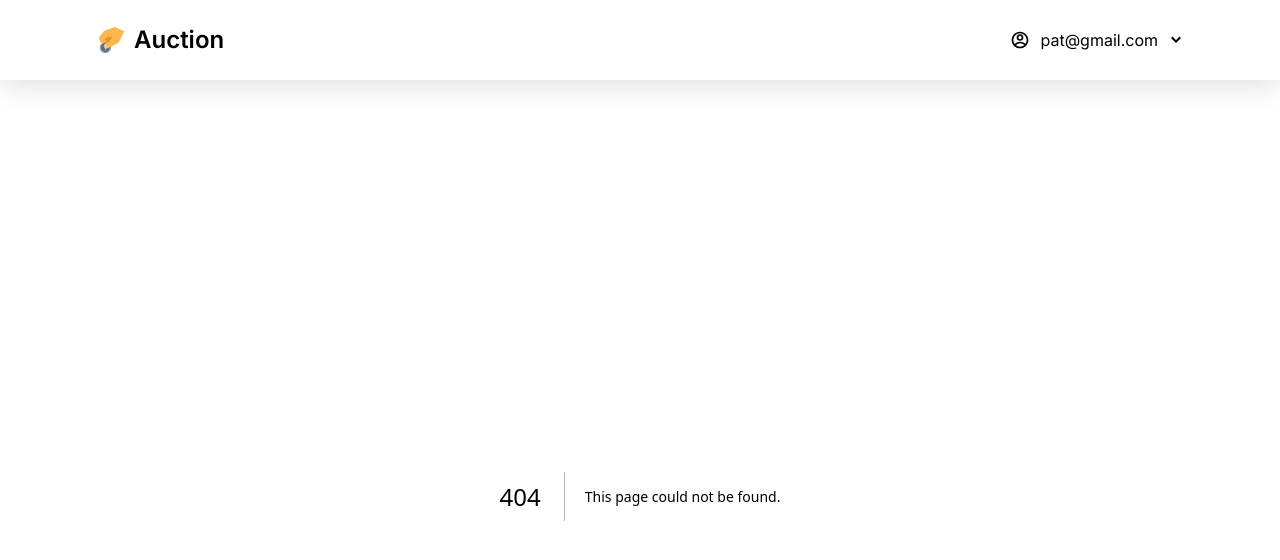
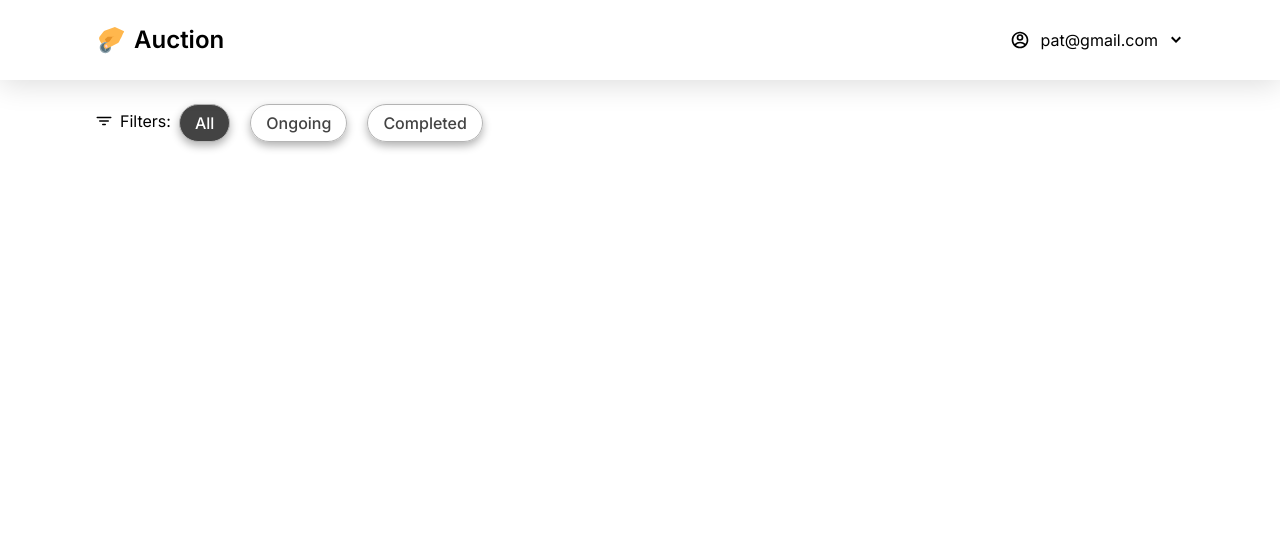
Before and after one commit to patrick-castro/auctioneer, a Next.js app: page /auction in a window 1280 px wide. Before the commit this address had no page. Shown: the top 560 px of the page. Built offline with nearby package versions, Linux system fonts and the light colour scheme.

Commit message:
Add Filter component

```diff
--- /dev/null
+++ b/app/auction/page.tsx
@@ -0,0 +1,59 @@
+'use client'
+import { IoFilter } from 'react-icons/io5'
+import cn from 'classnames'
+import { useState } from 'react'
+
+import './styles.css'
+
+type Filter = 'ALL' | 'ONGOING' | 'COMPLETED'
+
+enum FilterOption {
+  All = 'ALL',
+  Ongoing = 'ONGOING',
+  Completed = 'COMPLETED',
+}
+
+export default function Auction() {
+  const [filter, setFilter] = useState<Filter>('ALL')
+
+  const handleSelectFilter = (option: Filter) => {
+    setFilter(option)
+  }
+
+  return (
+    <main className='mx-8 sm:mx-24'>
+      <div className='flex items-baseline gap-2'>
+        <span className='flex items-center gap-2'>
+          <IoFilter />
+          <h2>Filters:</h2>
+        </span>
+        <div className='flex gap-5 mt-2'>
+          <button
+            className={cn('btn-filters', {
+              'selected-btn': filter === FilterOption.All,
+            })}
+            onClick={() => handleSelectFilter(FilterOption.All)}
+          >
+            All
+          </button>
+          <button
+            className={cn('btn-filters', {
+              'selected-btn': filter === FilterOption.Ongoing,
+            })}
+            onClick={() => handleSelectFilter(FilterOption.Ongoing)}
+          >
+            Ongoing
+          </button>
+          <button
+            className={cn('btn-filters', {
+              'selected-btn': filter === FilterOption.Completed,
+            })}
+            onClick={() => handleSelectFilter(FilterOption.Completed)}
+          >
+            Completed
+          </button>
+        </div>
+      </div>
+    </main>
+  )
+}
--- /dev/null
+++ b/app/auction/styles.css
@@ -0,0 +1,14 @@
+.btn-filters {
+  background-color: transparent;
+  border: 1px solid #b5b5b5;
+  color: #434343;
+  padding: 6px 15px;
+  border-radius: 25px;
+  font-weight: 500;
+  box-shadow: 0 4px 8px 0 rgba(0, 0, 0, 0.3);
+}
+
+.selected-btn {
+  color: white;
+  background-color: #434343;
+}
--- a/app/components/Dropdown/styles.css
+++ b/app/components/Dropdown/styles.css
@@ -27,7 +27,7 @@
   width: 100%;
   visibility: hidden;
   border-radius: 8px;
-  background: rgb(67, 67, 67);
+  background: #434343;
   transition: 0.2s;
 
   opacity: 0;
```
